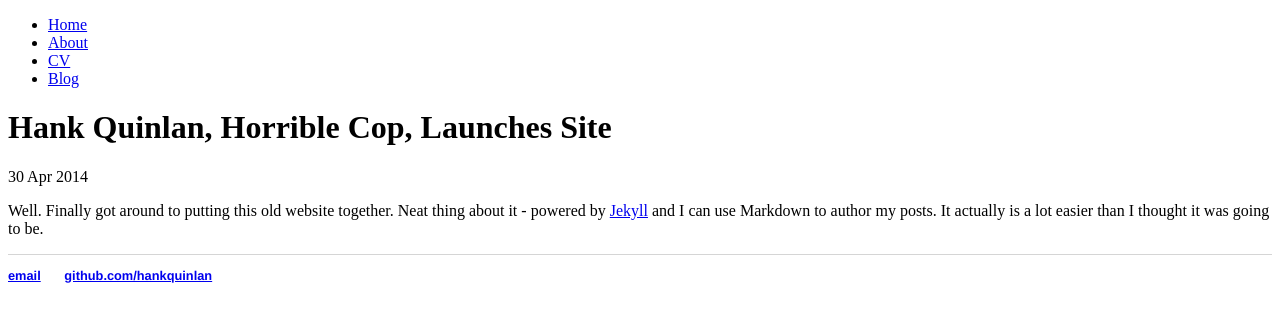
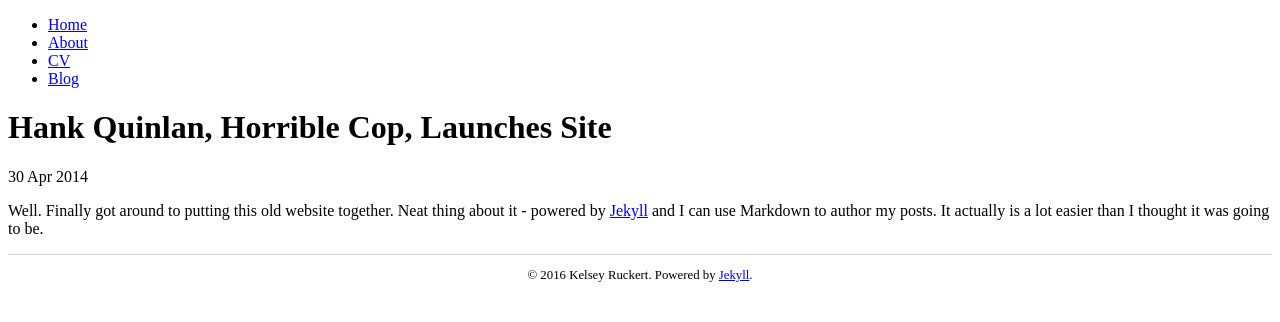
Before and after one commit to klr324/klr324.github.io, a Jekyll site: the page built from _posts/2014-04-30-hank-quinlan-site-launched.md, in a window 1280 px wide. Shown: the top 322 px of the page. Built offline with Jekyll 4.4.1, drawn with Linux system fonts in a browser that asks for light colours.

Commit message:
Add footer

```diff
--- a/_layouts/default.html
+++ b/_layouts/default.html
@@ -19,11 +19,8 @@
 			{{ content }}
 
 			</div><!-- /.container -->
-			<footer>
-	    		<ul>
-	        		<li><a href="mailto:hankquinlanhub@gmail.com">email</a></li>
-	        		<li><a href="https://github.com/hankquinlan">github.com/hankquinlan</a></li>
-				</ul>
-			</footer>
-		</body>
-	</html>
+		<footer>
+		<p align="center">&copy; 2016 Kelsey Ruckert. Powered by <a href="http://jekyllrb.com" rel="nofollow">Jekyll</a>.</p>
+	</footer>
+</body>
+</html>
```
